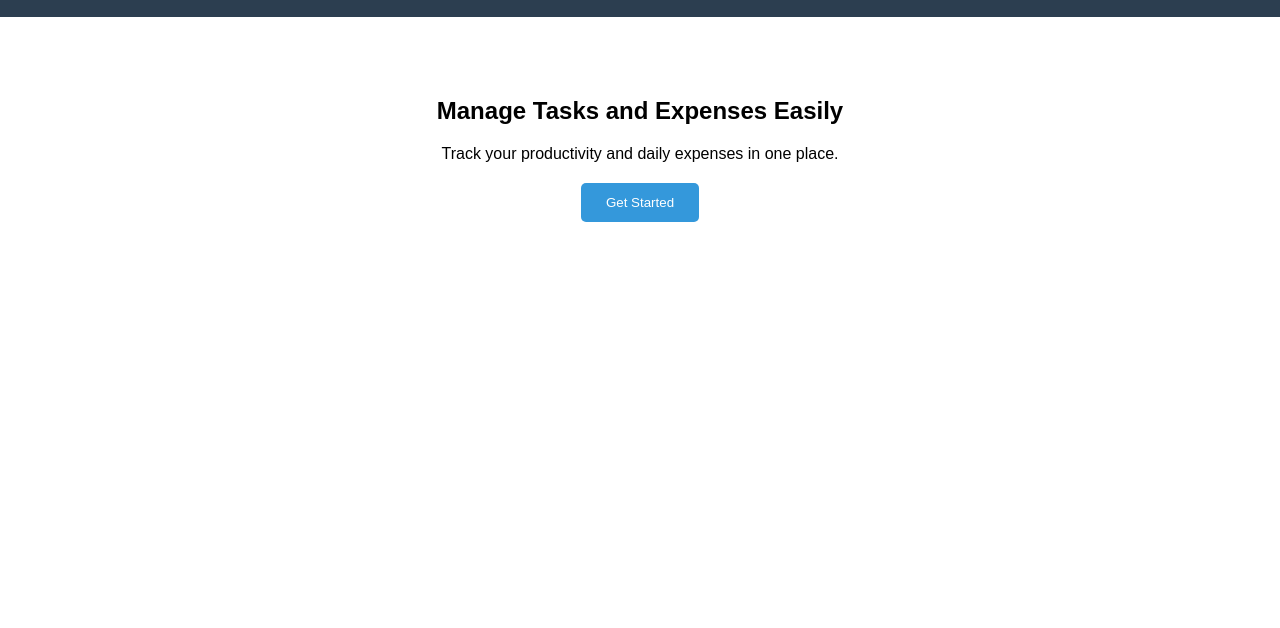
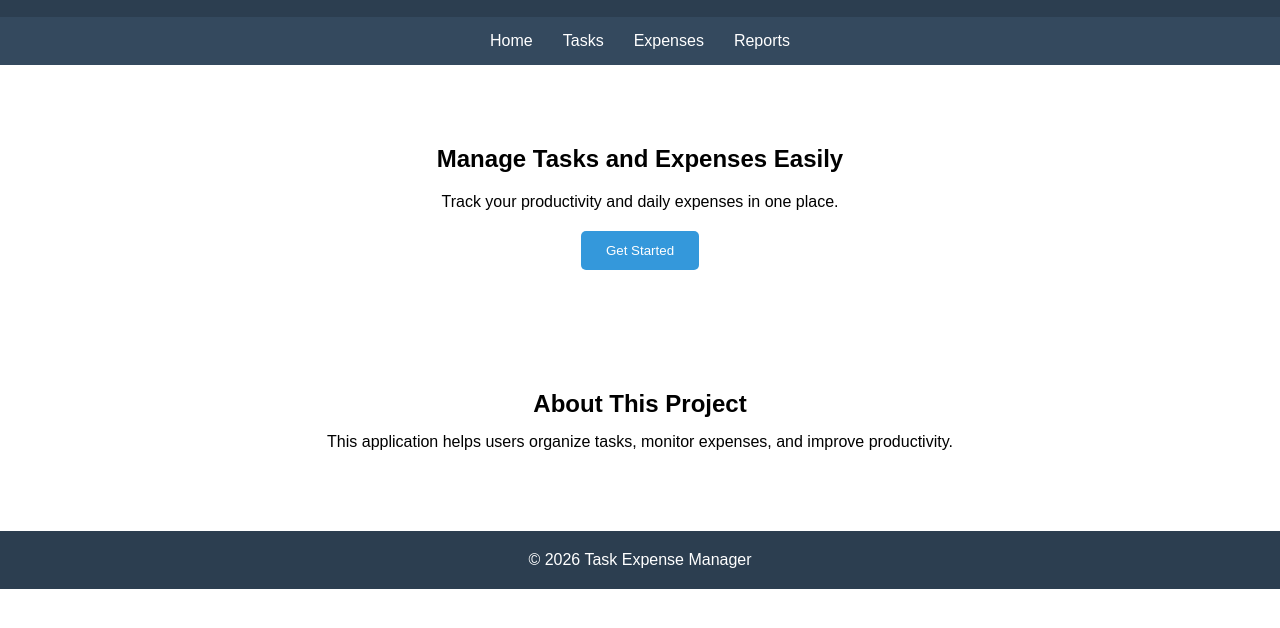
Before and after one commit to Jaysi1701/Task-Expense-Manager, a plain HTML site: page index.html in a window 1280 px wide. Shown: the part 60-688 px from the top of the page. Drawn offline with Linux system fonts and the light colour scheme.

Commit message:
UC2 Add semantic HTML structure

```diff
--- a/css/style.css
+++ b/css/style.css
@@ -5,7 +5,7 @@
 }
 
 body{
-    font-family:Arial, sans-serif;
+    font-family:Arial,sans-serif;
     text-align:center;
 }
 
@@ -13,6 +13,23 @@ header{
     background:#2c3e50;
     color:white;
     padding:20px;
+}
+
+nav{
+    background:#34495e;
+    padding:15px;
+}
+
+nav ul{
+    list-style:none;
+    display:flex;
+    justify-content:center;
+    gap:30px;
+}
+
+nav a{
+    color:white;
+    text-decoration:none;
 }
 
 .hero{
@@ -36,6 +53,17 @@ button{
     border-radius:5px;
 }
 
-button:hover{
-    opacity:0.9;
+.about{
+    padding:40px;
 }
+
+.about h2{
+    margin-bottom:15px;
+}
+
+footer{
+    background:#2c3e50;
+    color:white;
+    padding:20px;
+    margin-top:40px;
+}
--- a/index.html
+++ b/index.html
@@ -15,6 +15,15 @@
         <h1>Task Expense Manager</h1>
     </header>
 
+    <nav>
+        <ul>
+            <li><a href="#">Home</a></li>
+            <li><a href="#">Tasks</a></li>
+            <li><a href="#">Expenses</a></li>
+            <li><a href="#">Reports</a></li>
+        </ul>
+    </nav>
+
     <main>
 
         <section class="hero">
@@ -31,7 +40,22 @@
 
         </section>
 
+        <article class="about">
+
+            <h2>About This Project</h2>
+
+            <p>
+                This application helps users organize tasks,
+                monitor expenses, and improve productivity.
+            </p>
+
+        </article>
+
     </main>
+
+    <footer>
+        <p>© 2026 Task Expense Manager</p>
+    </footer>
 
     <script src="js/app.js"></script>
 
```
